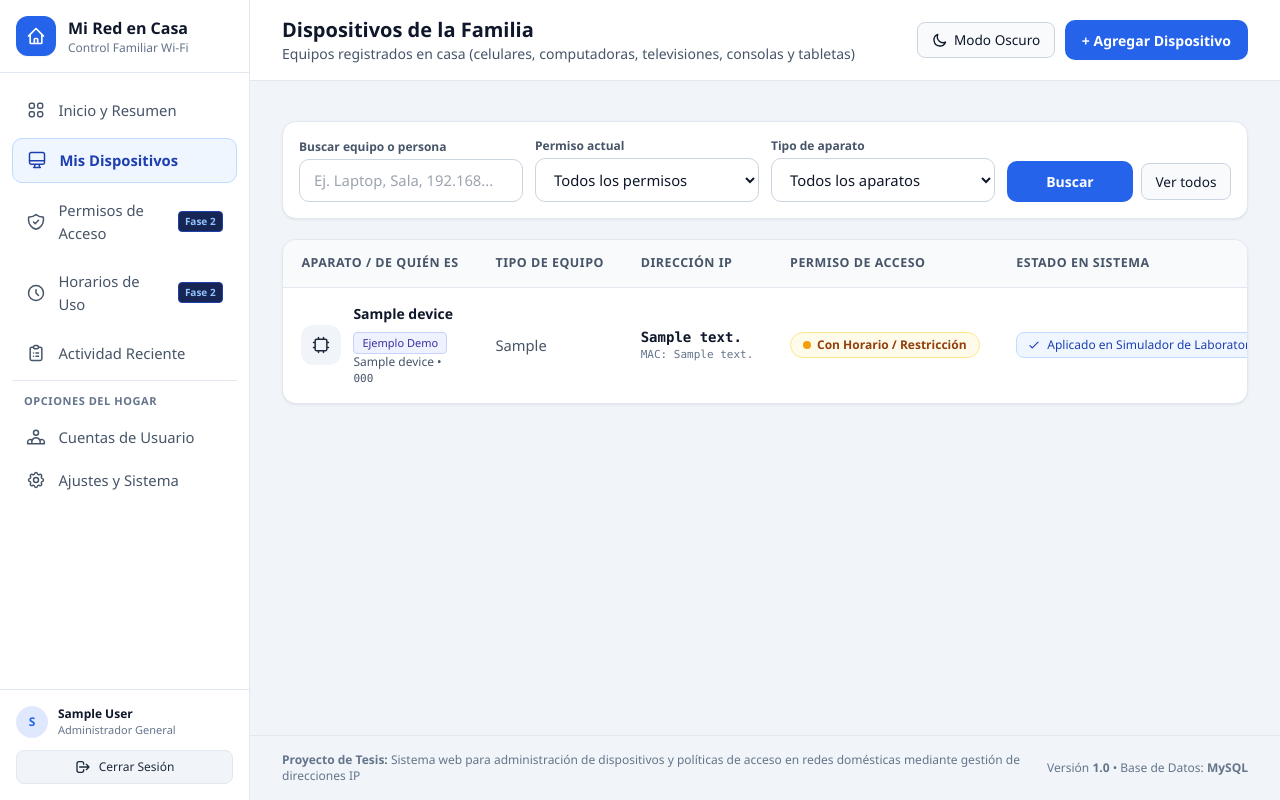
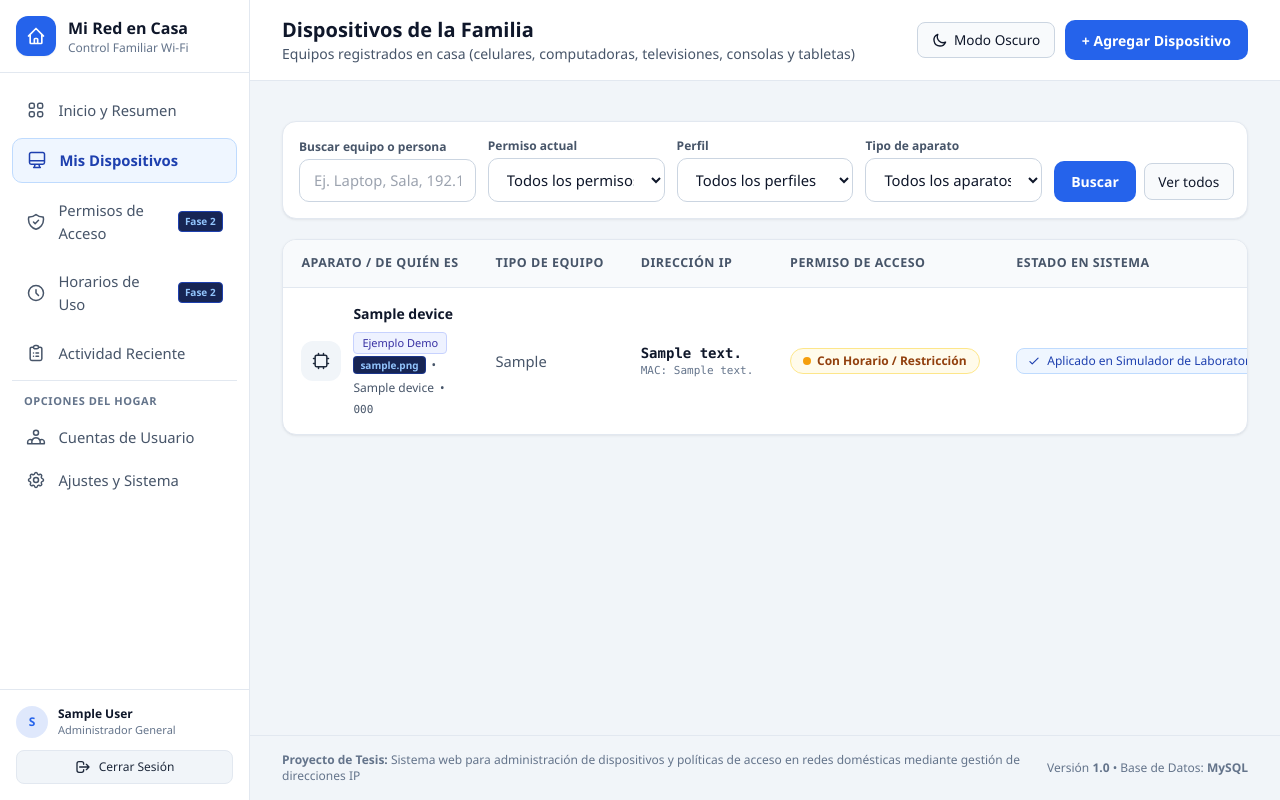
Before and after one commit to GITALETS/NetGuard, a Flask app: page /devices/ in a window 1280 px wide. Run offline with Flask 3, Linux system fonts and the light colour scheme; a user stored in the database is signed in; tables that the repository leaves empty hold one stand-in row (values such as "Sample post"); some libraries are stand-ins or nearby versions.

Commit message:
feat: Perfiles familiares de red (Familiar, Menor, Visita, Domotica/IoT) en gestion de dispositivos

```diff
--- a/app/models/device.py
+++ b/app/models/device.py
@@ -49,6 +49,15 @@ class Device(db.Model):
         "pending": "Pendiente de Revisión",
     }
 
+    VALID_PROFILES = ("family", "child", "guest", "iot", "other")
+    PROFILE_LABELS = {
+        "family": "Familiar (Adultos / General)",
+        "child": "Menor (Niños / Estudiantes con supervisión)",
+        "guest": "Visita (Invitados temporales)",
+        "iot": "Hogar Inteligente / IoT (Smart TV, Cámaras, Consolas)",
+        "other": "Otro Perfil",
+    }
+
     VALID_IP_ASSIGNMENTS = ("static_manual", "dhcp_reservation", "dhcp_dynamic_observed")
     IP_ASSIGNMENT_LABELS = {
         "static_manual": "IP Estática Configurada",
@@ -84,6 +93,7 @@ class Device(db.Model):
     )
     mac_address = db.Column(db.String(17), unique=True, nullable=True)
     device_type = db.Column(db.String(32), nullable=False, default="other", index=True)
+    profile = db.Column(db.String(32), nullable=False, default="family", index=True)
     owner_label = db.Column(db.String(100), nullable=True)
     description = db.Column(db.Text, nullable=True)
     admin_status = db.Column(db.String(24), nullable=False, default="pending", index=True)
@@ -122,6 +132,10 @@ class Device(db.Model):
         return self.TYPE_LABELS.get(self.device_type, self.device_type)
 
     @property
+    def profile_label(self) -> str:
+        return self.PROFILE_LABELS.get(self.profile, self.profile)
+
+    @property
     def admin_status_label(self) -> str:
         return self.ADMIN_STATUS_LABELS.get(self.admin_status, self.admin_status)
 
--- a/app/routes/devices.py
+++ b/app/routes/devices.py
@@ -22,6 +22,7 @@ def index():
     q = (request.args.get("q") or "").strip()
     status_filter = (request.args.get("status") or "").strip()
     type_filter = (request.args.get("device_type") or "").strip()
+    profile_filter = (request.args.get("profile") or "").strip()
     sync_filter = (request.args.get("sync_status") or "").strip()
 
     query = Device.query
@@ -42,6 +43,8 @@ def index():
         query = query.filter(Device.admin_status == status_filter)
     if type_filter in Device.VALID_TYPES:
         query = query.filter(Device.device_type == type_filter)
+    if profile_filter in Device.VALID_PROFILES:
+        query = query.filter(Device.profile == profile_filter)
     if sync_filter in Device.VALID_ROUTER_SYNC:
         query = query.filter(Device.router_sync_status == sync_filter)
 
@@ -54,6 +57,7 @@ def index():
         q=q,
         status_filter=status_filter,
         type_filter=type_filter,
+        profile_filter=profile_filter,
         sync_filter=sync_filter,
         device_Model=Device,
         adapter_info=adapter_info,
@@ -69,6 +73,7 @@ def create():
         "network_scope": default_scope,
         "ip_assignment_type": "dhcp_reservation",
         "device_type": "workstation",
+        "profile": "family",
         "admin_status": "authorized",
     }
 
@@ -150,6 +155,7 @@ def edit(device_id: int):
         "ip_assignment_type": device.ip_assignment_type,
         "mac_address": device.mac_address or "",
         "device_type": device.device_type,
+        "profile": getattr(device, "profile", "family") or "family",
         "owner_label": device.owner_label or "",
         "description": device.description or "",
         "admin_status": device.admin_status,
--- a/app/templates/devices/index.html
+++ b/app/templates/devices/index.html
@@ -17,7 +17,7 @@
 <div class="space-y-5">
 
   <!-- Barra sencilla de búsqueda y filtros -->
-  <form method="GET" action="{{ url_for('devices.index') }}" class="surface-card p-4 grid grid-cols-1 sm:grid-cols-2 lg:grid-cols-4 gap-3 items-end">
+  <form method="GET" action="{{ url_for('devices.index') }}" class="surface-card p-4 grid grid-cols-1 sm:grid-cols-2 lg:grid-cols-5 gap-3 items-end">
     <div>
       <label for="q" class="block text-xs font-semibold theme-text-secondary mb-1">Buscar equipo o persona</label>
       <input
@@ -36,6 +36,16 @@
         <option value="">Todos los permisos</option>
         {% for key, label in device_Model.ADMIN_STATUS_LABELS.items() %}
           <option value="{{ key }}" {% if status_filter == key %}selected{% endif %}>{{ label }}</option>
+        {% endfor %}
+      </select>
+    </div>
+
+    <div>
+      <label for="profile" class="block text-xs font-semibold theme-text-secondary mb-1">Perfil</label>
+      <select id="profile" name="profile" class="form-select-dark">
+        <option value="">Todos los perfiles</option>
+        {% for key, label in device_Model.PROFILE_LABELS.items() %}
+          <option value="{{ key }}" {% if profile_filter == key %}selected{% endif %}>{{ label }}</option>
         {% endfor %}
       </select>
     </div>
@@ -90,8 +100,12 @@
                       </a>
                       {{ demo_badge(dev.is_demo) }}
                     </div>
-                    <div class="text-xs theme-text-secondary">
-                      {{ dev.owner_label or 'Uso general en casa' }} &bull; <span class="font-mono-code text-[11px]">{{ dev.internal_code }}</span>
+                    <div class="text-xs theme-text-secondary flex items-center gap-1.5 flex-wrap mt-0.5">
+                      <span class="inline-flex items-center px-1.5 py-0.2 rounded text-[10px] font-semibold bg-blue-950 text-blue-300 border border-blue-800/60">{{ dev.profile_label }}</span>
+                      <span>&bull;</span>
+                      <span>{{ dev.owner_label or 'Uso general en casa' }}</span>
+                      <span>&bull;</span>
+                      <span class="font-mono-code text-[11px]">{{ dev.internal_code }}</span>
                     </div>
                   </div>
                 </div>
--- a/database/schema_avance1.sql
+++ b/database/schema_avance1.sql
@@ -55,6 +55,7 @@ CREATE TABLE IF NOT EXISTS devices (
     ip_assignment_type VARCHAR(32) NOT NULL DEFAULT 'dhcp_reservation',
     mac_address VARCHAR(17) NULL,
     device_type VARCHAR(32) NOT NULL DEFAULT 'other',
+    profile VARCHAR(32) NOT NULL DEFAULT 'family',
     owner_label VARCHAR(100) NULL,
     admin_status VARCHAR(32) NOT NULL DEFAULT 'authorized',
     description TEXT NULL,
```
Also changed, not shown: app/services/device_service.py (+11 -0 lines), app/templates/devices/detail.html (+5 -3 lines), app/templates/devices/form.html (+11 -0 lines).
